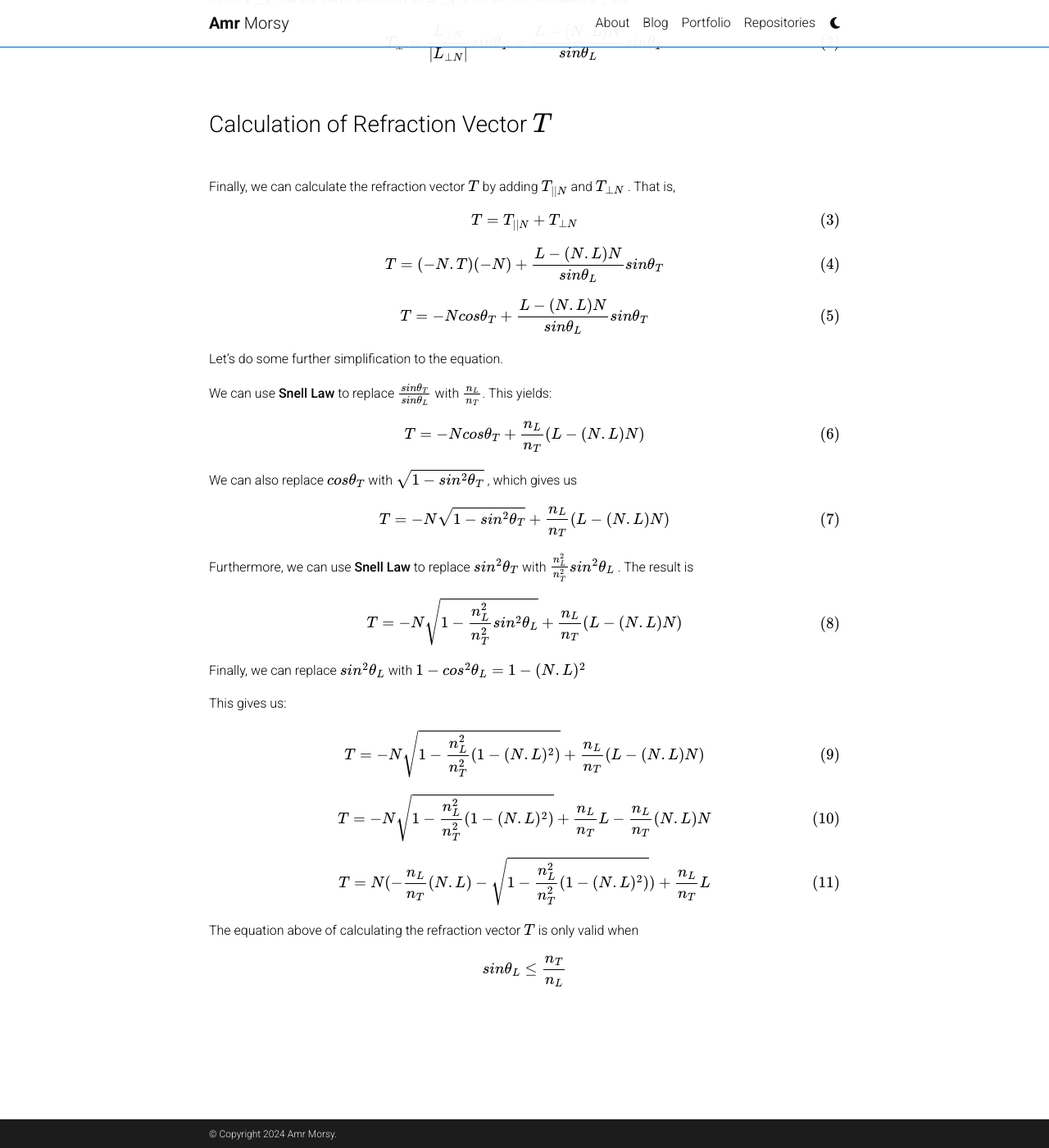
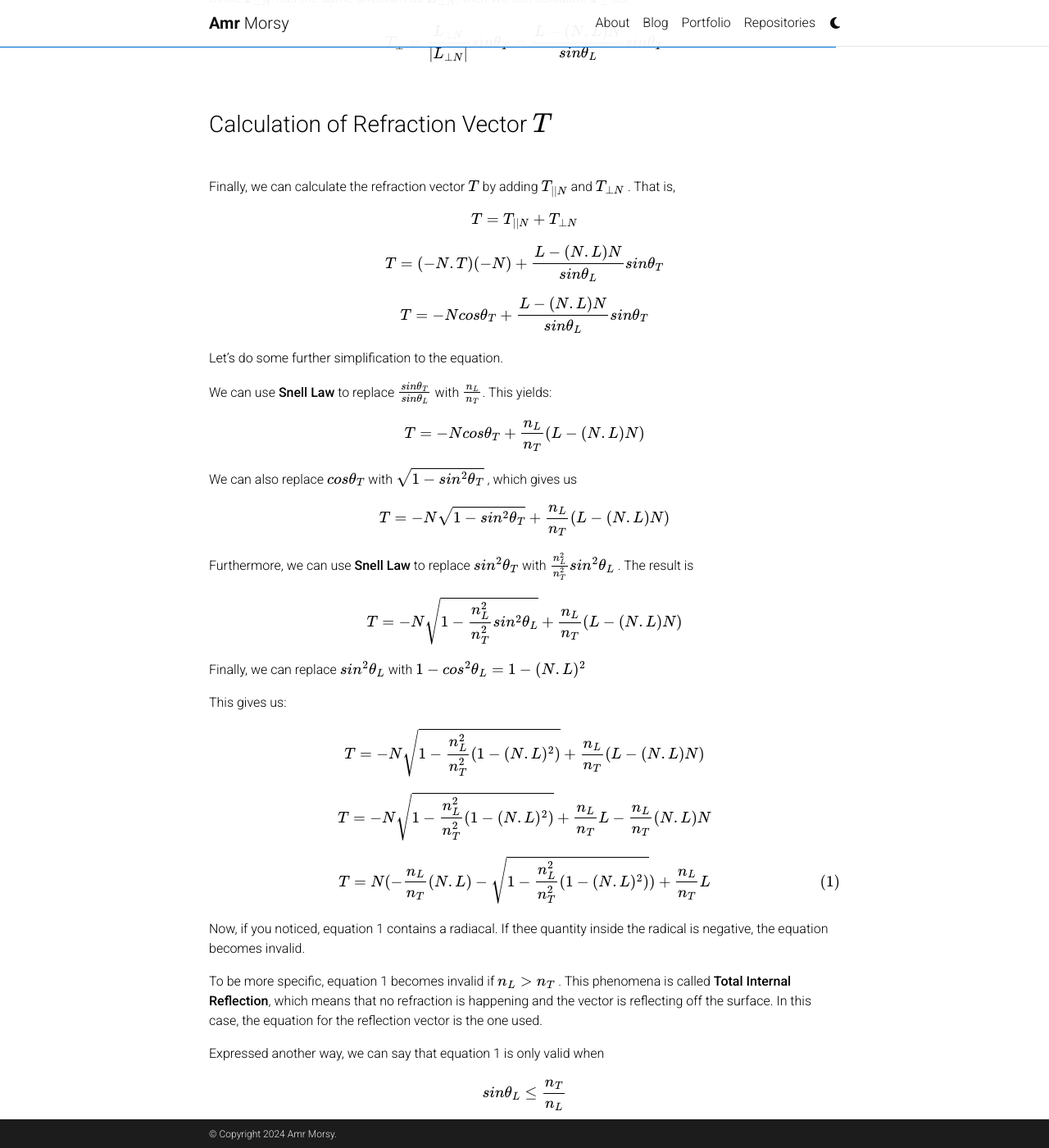
Before and after one commit to AmrHMorsy/AmrMorsy.github.io, a Jekyll site: the page built from _posts/2024-10-31-RefractionVectorCalculation.md, in a window 1280 px wide and 1400 px high, scrolled down 4531 px. Shown: the whole window at 82% size. Built offline with Jekyll 4.4.1, drawn with Linux system fonts in a browser that asks for light colours; full-size pictures stand in for the smaller copies a plugin makes; comment, search, counter and statistics services are not loaded; a style sheet for code colours, icons or effects is not loaded; some of the changed text lies outside the part shown.

Commit message:
Update 2024-10-31-RefractionVectorCalculation.md

```diff
--- a/_posts/2024-10-31-RefractionVectorCalculation.md
+++ b/_posts/2024-10-31-RefractionVectorCalculation.md
@@ -132,9 +132,9 @@
 
 The parallel component of $$T$$ along $$N$$ is
 
-\begin{equation}
+$$
 T_{||N} = (-N.T)(-N) = -N cos \theta_T
-\end{equation}
+$$
 
 As we know, we can calculate the perpendicular component of $$T$$ along $$N$$ as:
 
@@ -183,9 +183,9 @@
 
 Since $$T_{⊥N}$$ has the same direction as $$L_{⊥N}$$, then we can calculate $$T_⊥$$ as:
 
-\begin{equation}
+$$
 T_⊥ = \frac{L_{⊥N}}{|L_{⊥N}|} sin \theta_T = \frac{L-(N.L)N}{sin \theta_L} sin \theta_T
-\end{equation}
+$$
 
 
 <br>
@@ -198,17 +198,17 @@
 $$T_{⊥N}$$
 . That is,
 
-\begin{equation}
+$$
 T = T_{||N} + T_{⊥N}
-\end{equation}
+$$
 
-\begin{equation}
+$$
 T = (-N.T)(-N) + \frac{L-(N.L)N}{sin \theta_L} sin \theta_T
-\end{equation}
+$$
 
-\begin{equation}
+$$
 T = -N cos \theta_T + \frac{L-(N.L)N}{sin \theta_L} sin \theta_T
-\end{equation}
+$$
 
 
 Let's do some further simplification to the equation.
@@ -216,9 +216,9 @@
 
 We can use **Snell Law** to replace $$\frac{sin\theta_T}{sin\theta_L}$$ with $$\frac{n_L}{n_T}$$. This yields:
 
-\begin{equation}
+$$
 T = -N cos \theta_T + \frac{n_L}{n_T}(L-(N.L)N)
-\end{equation}
+$$
 
 We can also replace
 $$cos \theta_T$$
@@ -227,9 +227,9 @@
 , which gives us
 
 
-\begin{equation}
+$$
 T = -N \sqrt{1-sin^2 \theta_T} + \frac{n_L}{n_T}(L-(N.L)N)
-\end{equation}
+$$
 
 Furthermore, we can use **Snell Law** to replace
 $$sin^2 \theta_T$$
@@ -237,9 +237,9 @@
 $$ \frac{n_L^2}{n_T^2} sin^2 \theta_L$$
 . The result is
 
-\begin{equation}
+$$
 T = -N \sqrt{1-\frac{n_L^2}{n_T^2} sin^2 \theta_L} + \frac{n_L}{n_T}(L-(N.L)N)
-\end{equation}
+$$
 
 Finally, we can replace
 $$sin^2 \theta_L$$
@@ -249,21 +249,95 @@
 This gives us:
 
 
-\begin{equation}
+$$
 T = -N \sqrt{1-\frac{n_L^2}{n_T^2} (1-(N.L)^2)} + \frac{n_L}{n_T}(L-(N.L)N)
-\end{equation}
+$$
 
-\begin{equation}
+$$
 T = -N \sqrt{1-\frac{n_L^2}{n_T^2} (1-(N.L)^2)} + \frac{n_L}{n_T}L - \frac{n_L}{n_T}(N.L)N
-\end{equation}
+$$
 
 \begin{equation}
 T = N ( - \frac{n_L}{n_T}(N.L) - \sqrt{1-\frac{n_L^2}{n_T^2} (1-(N.L)^2)} ) + \frac{n_L}{n_T}L
 \end{equation}
 
 
-The equation above of calculating the refraction vector $$T$$ is only valid when
+Now, if you noticed, equation 1 contains a radiacal. If thee quantity inside the radical is negative, the equation becomes invalid.
+
+To be more specific, equation 1 becomes invalid if
+$$n_L > n_T$$
+.
+This phenomena is called **Total Internal Reflection**, which means that no refraction is happening and the vector is reflecting off the surface. In this case, the equation for the reflection vector is the one used.
+
+
+Expressed another way, we can say that equation 1 is only valid when
 
 $$
 sin \theta_L \leq \frac{n_T}{n_L}
 $$
+
+Why ?
+
+Well, let's prove it.
+
+#### Proof
+
+From equation 1, we can deduce that the equation becomes invalid when the quantity inside the radical becomes negative.
+
+Hence, equation 1 is valid only when
+
+$$
+1-\frac{n_L^2}{n_T^2} (1-(N.L)^2) \geq 0
+$$
+
+Rearranging the equation gives us:
+
+$$
+\frac{n_L^2}{n_T^2} (1-(N.L)^2) \leq 1
+$$
+
+We can divide both sides by
+$$\frac{n_L^2}{n_T^2}$$
+. This yields:
+
+
+$$
+1-(N.L)^2 \leq \frac{n_T^2}{n_L^2}
+$$
+
+Multiplying by -1 gives us:
+
+$$
+(N.L)^2 -1 \geq - \frac{n_T^2}{n_L^2}
+$$
+
+$$
+(N.L)^2 \geq 1 - \frac{n_T^2}{n_L^2}
+$$
+
+Now, since
+$$ N.L = cos \theta_L $$
+, then
+
+$$
+cos^2 \theta_L \geq 1 - \frac{n_T^2}{n_L^2}
+$$
+
+We know that
+$$cos^2 \theta_L = 1 - sin^2 \theta_L$$
+. Hence,
+
+
+$$
+1 - sin^2 \theta_L \geq 1 - \frac{n_T^2}{n_L^2}
+$$
+
+Finally, rearranging the equation, multiplying by -1 and taking the square root in both sides gives us:
+
+$$
+sin^2 \theta_L \leq \frac{n_T^2}{n_L^2}
+$$
+
+$$
+sin \theta_L \leq \frac{n_T}{n_L}
+$$
```
